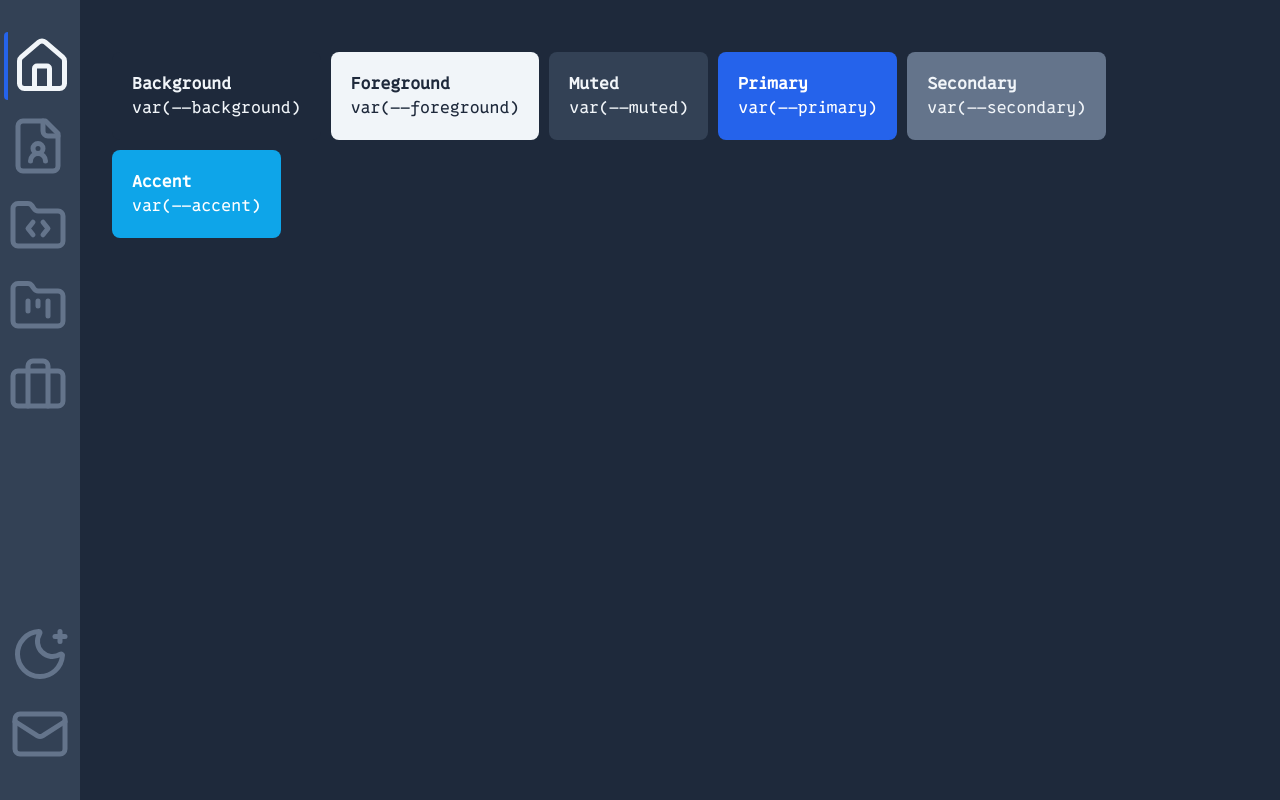
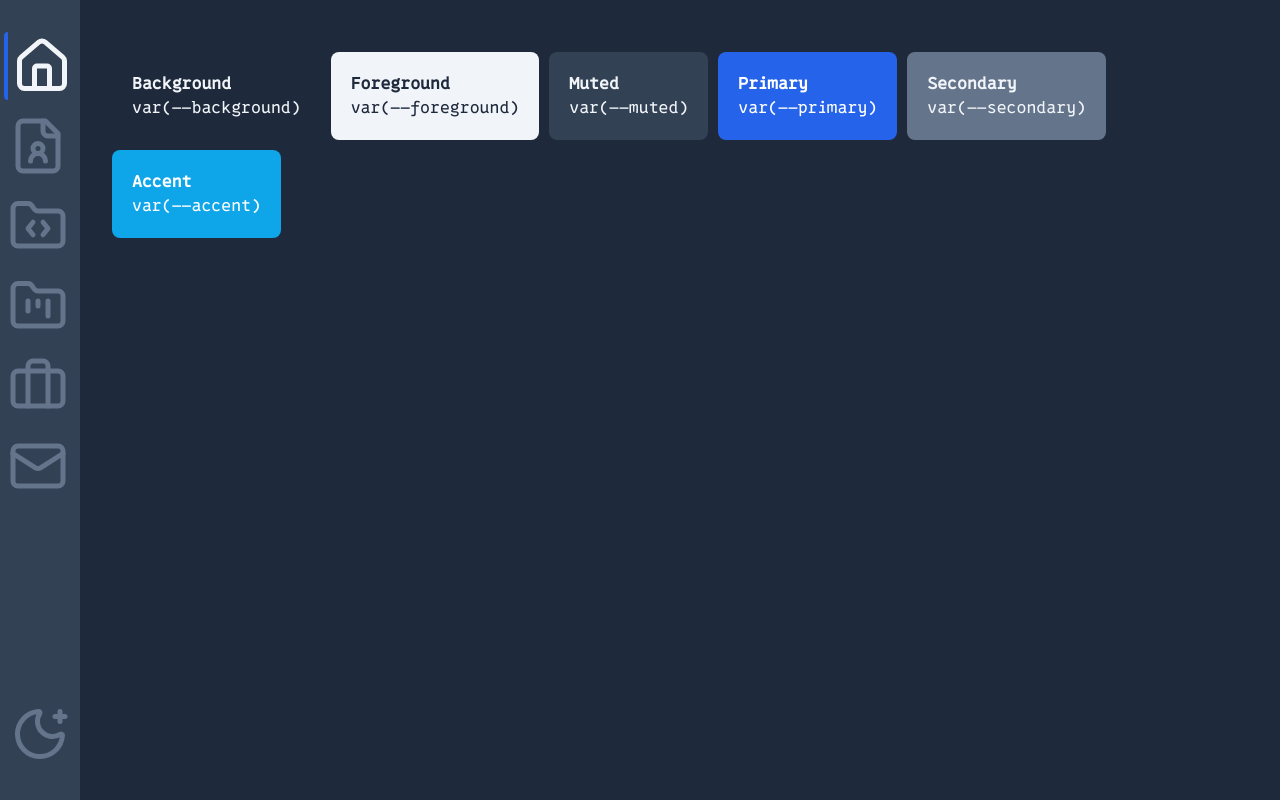
Before and after one commit to Harrison-Blair/personal-website, a Next.js app: page / in a window 1280 px wide. Built offline with nearby package versions, Linux system fonts and the light colour scheme.

Commit message:
move contact to other navigation icons side of nav bar

```diff
--- a/src/app/components/layout/Navigation/Navigation.tsx
+++ b/src/app/components/layout/Navigation/Navigation.tsx
@@ -2,12 +2,11 @@
 
 import { Home, FileUser, FolderCode, FolderKanban, Briefcase, Mail, Sun, MoonStar } from 'lucide-react';
 import Link from 'next/link';
-import { usePathname, useRouter } from 'next/navigation';
+import { usePathname } from 'next/navigation';
 import { useState, useEffect } from 'react';
 
 export default function Navigation() {
     const pathname = usePathname();
-    const router = useRouter();
     const [isDark, setIsDark] = useState(true);
 
     useEffect(() => {
@@ -26,11 +25,11 @@ export default function Navigation() {
         { href: '/projects', icon: FolderCode, label: 'Projects' },
         { href: '/blog', icon: FolderKanban, label: 'Blog' },
         { href: '/work', icon: Briefcase, label: 'Work' },
+        { href: '/contact', icon: Mail, label: 'Contact' }
     ];
 
     const bottomNavItems = [
         { icon: isDark ? MoonStar : Sun, label: isDark ? 'Switch to Light Mode' : 'Switch to Dark Mode', onClick: toggleTheme },
-        { icon: Mail, label: 'Contact', onClick: () => router.push('/contact') },
     ];
 
     return (
```
